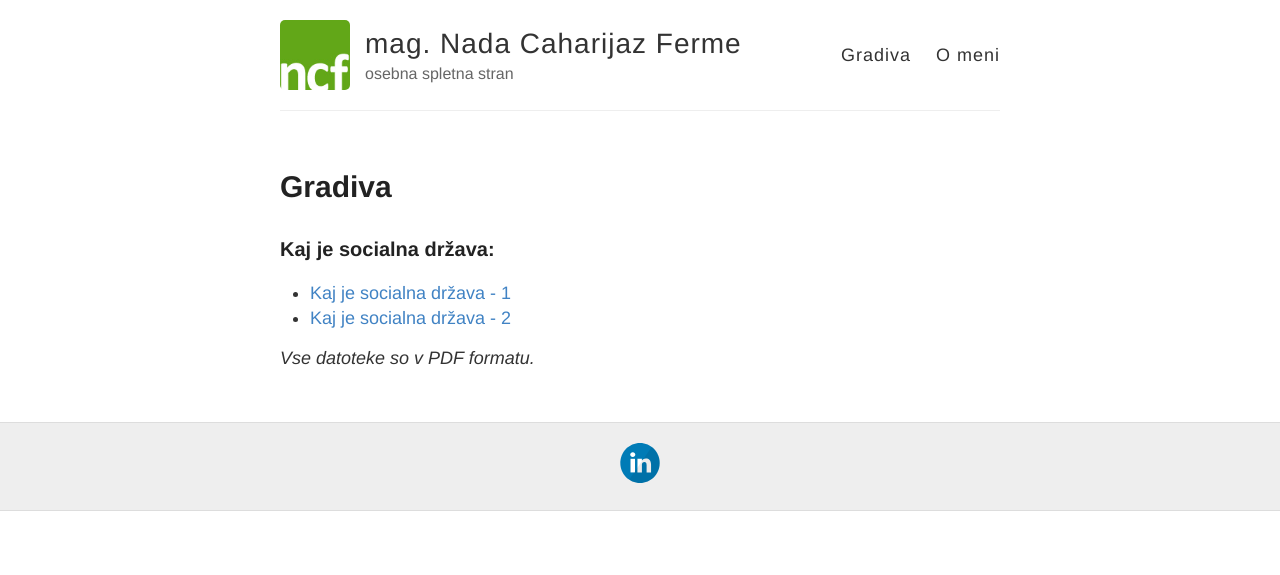
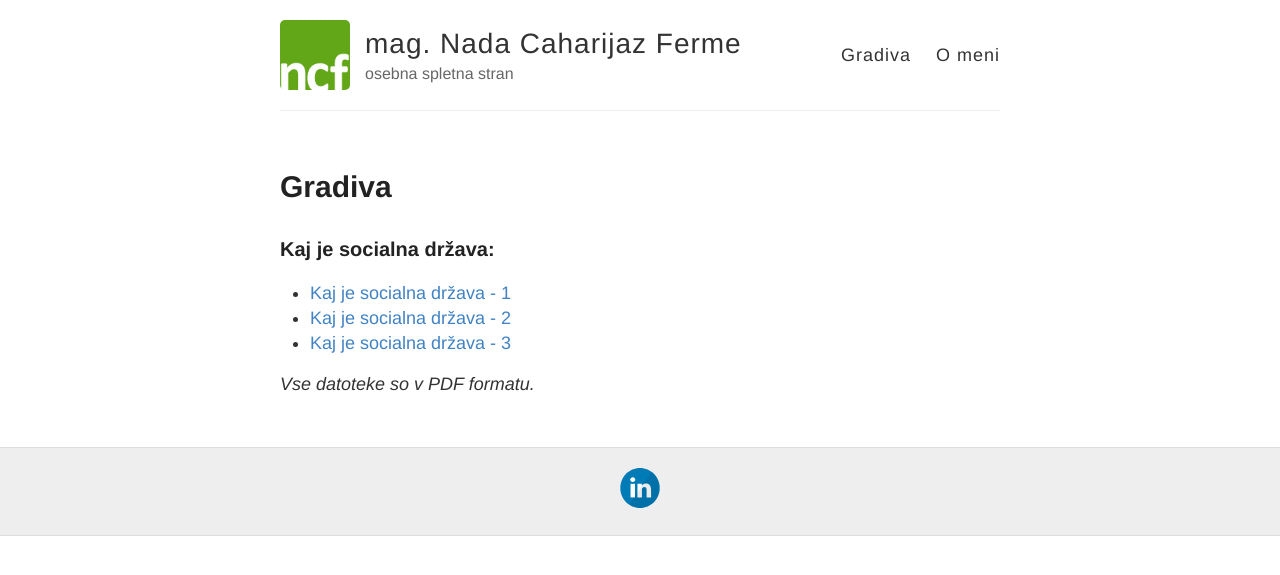
Before and after one commit to th0r88/nadafermesi, a Jekyll site: the page built from gradiva.md, in a window 1280 px wide. Shown: the top 575 px of the page. Built offline with Jekyll 4.4.1, drawn with Linux system fonts in a browser that asks for light colours.

Commit message:
Update gradiva.md

```diff
--- a/gradiva.md
+++ b/gradiva.md
@@ -8,5 +8,6 @@ permalink: /gradiva/
 
 - [Kaj je socialna država - 1](/uploads/Kaj_je_socialna_drzava_01.pdf)
 - [Kaj je socialna država - 2](/uploads/Kaj_je_socialna_drzava_02.pdf)
+- [Kaj je socialna država - 3](/uploads/Kaj_je_socialna_drzava_03.pdf)
 
 _Vse datoteke so v PDF formatu._
```
